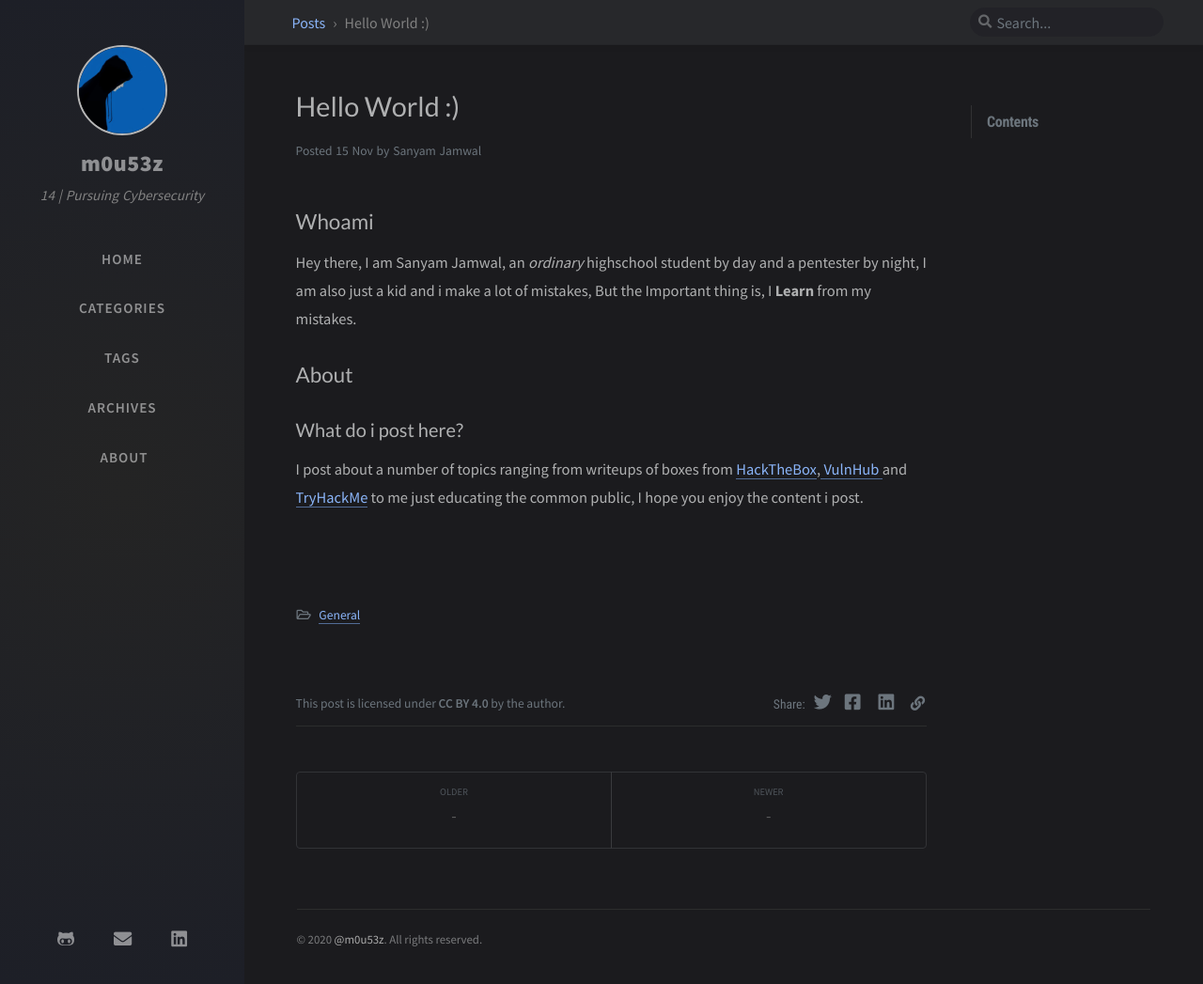
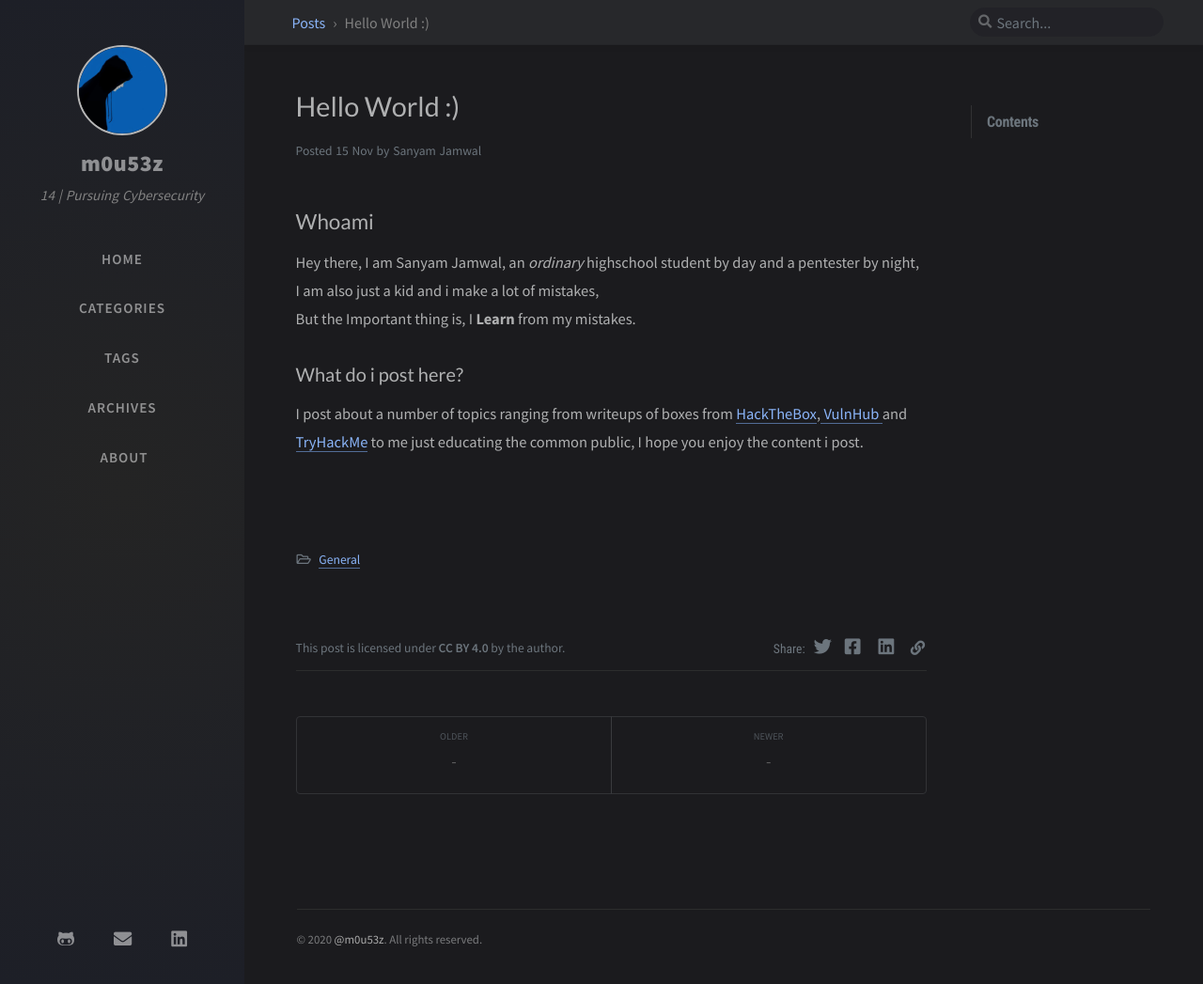
Before and after one commit to 0xm0u53z/0xm0u53z.github.io, a Jekyll site: the page built from _posts/2020-11-14-hello-world.md, in a window 1280 px wide and 1047 px high. Shown: the whole window at 94% size. Built offline with Jekyll 4.4.1, drawn with Linux system fonts in a browser that asks for light colours; nearby versions of some CDN libraries; comment, search, counter and statistics services are not loaded.

Commit message:
Update 2020-11-14-hello-world.md

```diff
--- a/_posts/2020-11-14-hello-world.md
+++ b/_posts/2020-11-14-hello-world.md
@@ -7,11 +7,10 @@ tags: []
 
 ## Whoami
 Hey there,
-I am Sanyam Jamwal, an <i>ordinary</i>  highschool student by day and a pentester by night,
-I am also just a kid and i make a lot of mistakes,
+I am Sanyam Jamwal, an <i>ordinary</i>  highschool student by day and a pentester by night,<br>
+I am also just a kid and i make a lot of mistakes,<br>
 But the Important thing is, I <b>Learn</b> from my mistakes.
 
-## About
 ### What do i post here?
 I post about a number of topics ranging from writeups of boxes from <a href ="https://www.hackthebox.eu" target="_blank">HackTheBox</a>,<a href ="https://www.vulnhub.com" target="_blank"> VulnHub </a>and <a href ="https://tryhackme.com">TryHackMe</a> to me just educating the common public,
 I hope you enjoy the content i post.
```
